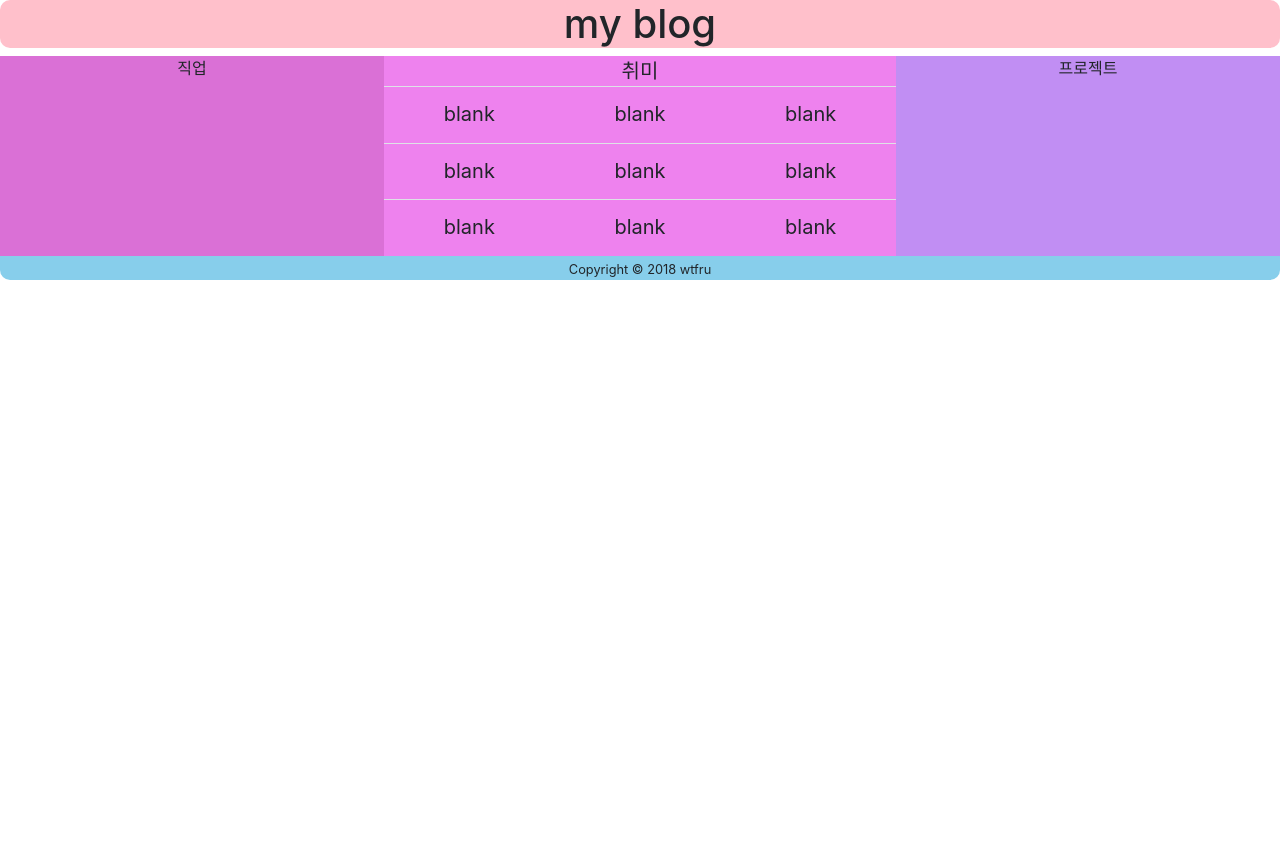
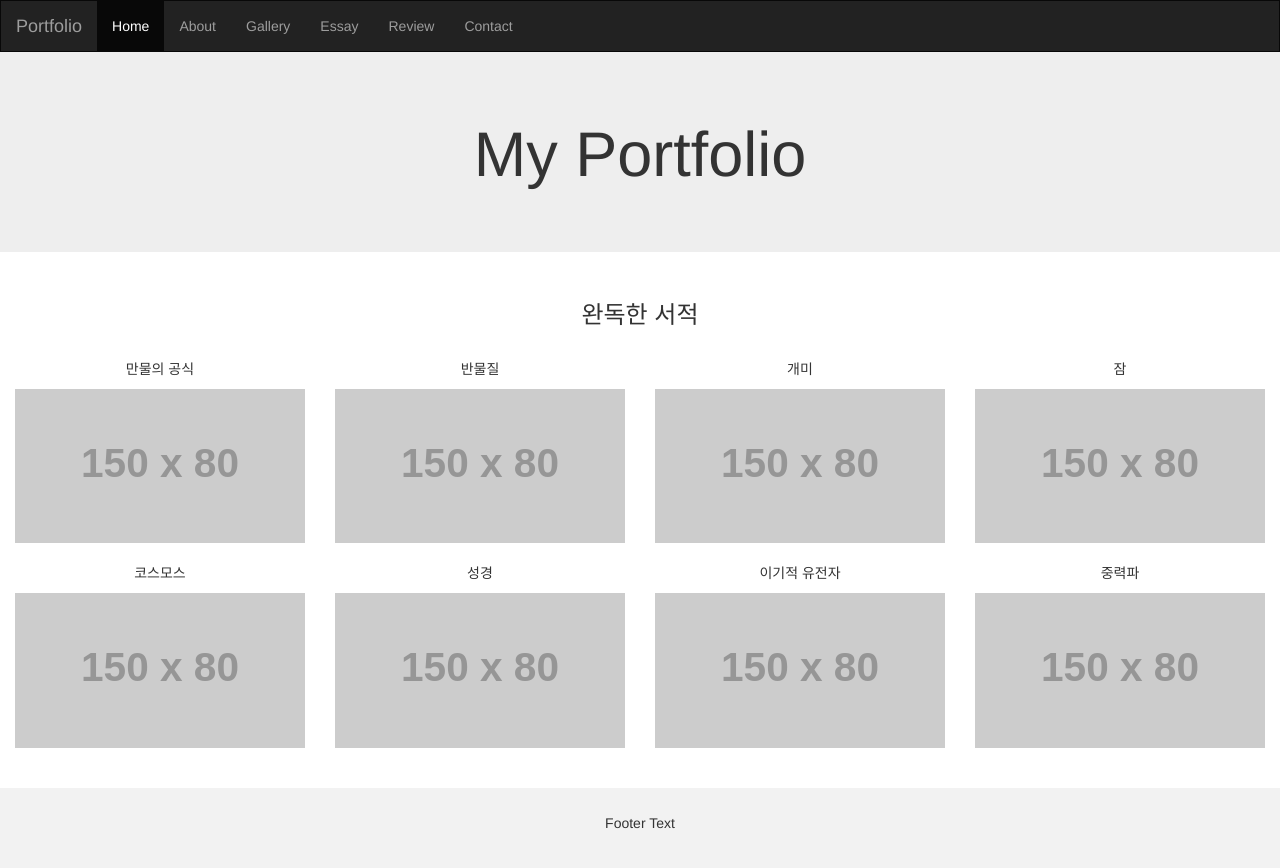
Before and after one commit to wtfru/wtfru.github.io, a plain HTML site: page index.html in a window 1280 px wide. Before the commit the page ends 800 px from the top, so only its background shows below. Drawn offline with nearby package versions, Linux system fonts and the light colour scheme; placeholder pictures from the web are drawn by us.

Commit message:
Update index.html

```diff
--- a/index.html
+++ b/index.html
@@ -1,43 +1,118 @@
-<!doctype html>
+<!DOCTYPE html>
 <html>
     <head>
-        <meta charset="UTF-8">
         <title>wtfru</title>
+        <meta charset="utf-8">
         <meta name="viewport" content="width=device-width, initial-scale=1">
-        <link rel="stylesheet" href="https://maxcdn.bootstrapcdn.com/bootstrap/4.0.0/css/bootstrap.min.css">
+        <link rel="stylesheet" href="https://maxcdn.bootstrapcdn.com/bootstrap/3.3.7/css/bootstrap.min.css">
         <script src="https://ajax.googleapis.com/ajax/libs/jquery/3.3.1/jquery.min.js"></script>
-        <script src="https://cdnjs.cloudflare.com/ajax/libs/popper.js/1.12.9/umd/popper.min.js"></script>
-        <script src="https://maxcdn.bootstrapcdn.com/bootstrap/4.0.0/js/bootstrap.min.js"></script>
-        <link rel="stylesheet" href="github_1.css" type="text/css">
+        <script src="https://maxcdn.bootstrapcdn.com/bootstrap/3.3.7/js/bootstrap.min.js"></script>
+        <style>
+            .navbar {
+                margin-bottom: 0;
+                border-radius: 0;
+            }
+
+            footer {
+                background-color: #f2f2f2;
+                padding: 25px;
+            }
+        </style>
     </head>
+
     <body>
-        <h1>my blog</h1>
-        <section id="sec1">직업</section>
-        <section id="sec2">
-            취미
-            <table class="table table-hover">
-                <tr>
-                    <td>blank</td>
-                    <td>blank</td>
-                    <td>blank</td>
-                </tr>
-                <tr>
-                    <td>blank</td>
-                    <td>blank</td>
-                    <td>blank</td>
-                </tr>
-                <tr>
-                    <td>blank</td>
-                    <td>blank</td>
-                    <td>blank</td>
-                </tr>
-            </table>
-        </section>
-        <section id="sec3">프로젝트</section>
+        <nav class="navbar navbar-inverse">
+            <div class="container-fluid">
+                <div class="navbar-header">
+                    <button type="button" class="navbar-toggle" data-toggle="collapse" data-target="#myNavbar">
+                        <span class="icon-bar"></span>
+                        <span class="icon-bar"></span>
+                        <span class="icon-bar"></span>
+                    </button>
+                    <a class="navbar-brand" href="#">Portfolio</a>
+                </div>
+                <div class="collapse navbar-collapse" id="myNavbar">
+                    <ul class="nav navbar-nav">
+                        <li class="active">
+                            <a href="#">Home</a>
+                        </li>
+                        <li>
+                            <a href="#">About</a>
+                        </li>
+                        <li>
+                            <a href="#">Gallery</a>
+                        </li>
+                        <li>
+                            <a href="#">Essay</a>
+                        </li>
+                        <li>
+                            <a href="#">Review</a>
+                        </li>
+                        <li>
+                            <a href="#">Contact</a>
+                        </li>
+                    </ul>
+                </div>
+            </div>
+        </nav>
+
+        <div class="jumbotron">
+            <div class="container text-center">
+                <h1>My Portfolio</h1>
+                <p></p>
+            </div>
+        </div>
+
+        <div class="container-fluid bg-3 text-center">
+            <h3>완독한 서적</h3>
+            <br>
+            <div class="row">
+                <div class="col-sm-3">
+                    <p>만물의 공식</p>
+                    <img src="https://placehold.it/150x80?text=IMAGE" class="img-responsive" style="width:100%" alt="Image">
+                </div>
+                <div class="col-sm-3">
+                    <p>반물질</p>
+                    <img src="https://placehold.it/150x80?text=IMAGE" class="img-responsive" style="width:100%" alt="Image">
+                </div>
+                <div class="col-sm-3">
+                    <p>개미</p>
+                    <img src="https://placehold.it/150x80?text=IMAGE" class="img-responsive" style="width:100%" alt="Image">
+                </div>
+                <div class="col-sm-3">
+                    <p>잠</p>
+                    <img src="https://placehold.it/150x80?text=IMAGE" class="img-responsive" style="width:100%" alt="Image">
+                </div>
+            </div>
+        </div>
+        <br>
+
+        <div class="container-fluid bg-3 text-center">
+            <div class="row">
+                <div class="col-sm-3">
+                    <p>코스모스</p>
+                    <img src="https://placehold.it/150x80?text=IMAGE" class="img-responsive" style="width:100%" alt="Image">
+                </div>
+                <div class="col-sm-3">
+                    <p>성경</p>
+                    <img src="https://placehold.it/150x80?text=IMAGE" class="img-responsive" style="width:100%" alt="Image">
+                </div>
+                <div class="col-sm-3">
+                    <p>이기적 유전자</p>
+                    <img src="https://placehold.it/150x80?text=IMAGE" class="img-responsive" style="width:100%" alt="Image">
+                </div>
+                <div class="col-sm-3">
+                    <p>중력파</p>
+                    <img src="https://placehold.it/150x80?text=IMAGE" class="img-responsive" style="width:100%" alt="Image">
+                </div>
+            </div>
+        </div>
+        <br>
+        <br>
+
+        <footer class="container-fluid text-center">
+            <p>Footer Text</p>
+        </footer>
+
     </body>
-    <footer>
-        <small>
-            Copyright &copy; 2018 wtfru
-        </small>
-    </footer>
 </html>
```
